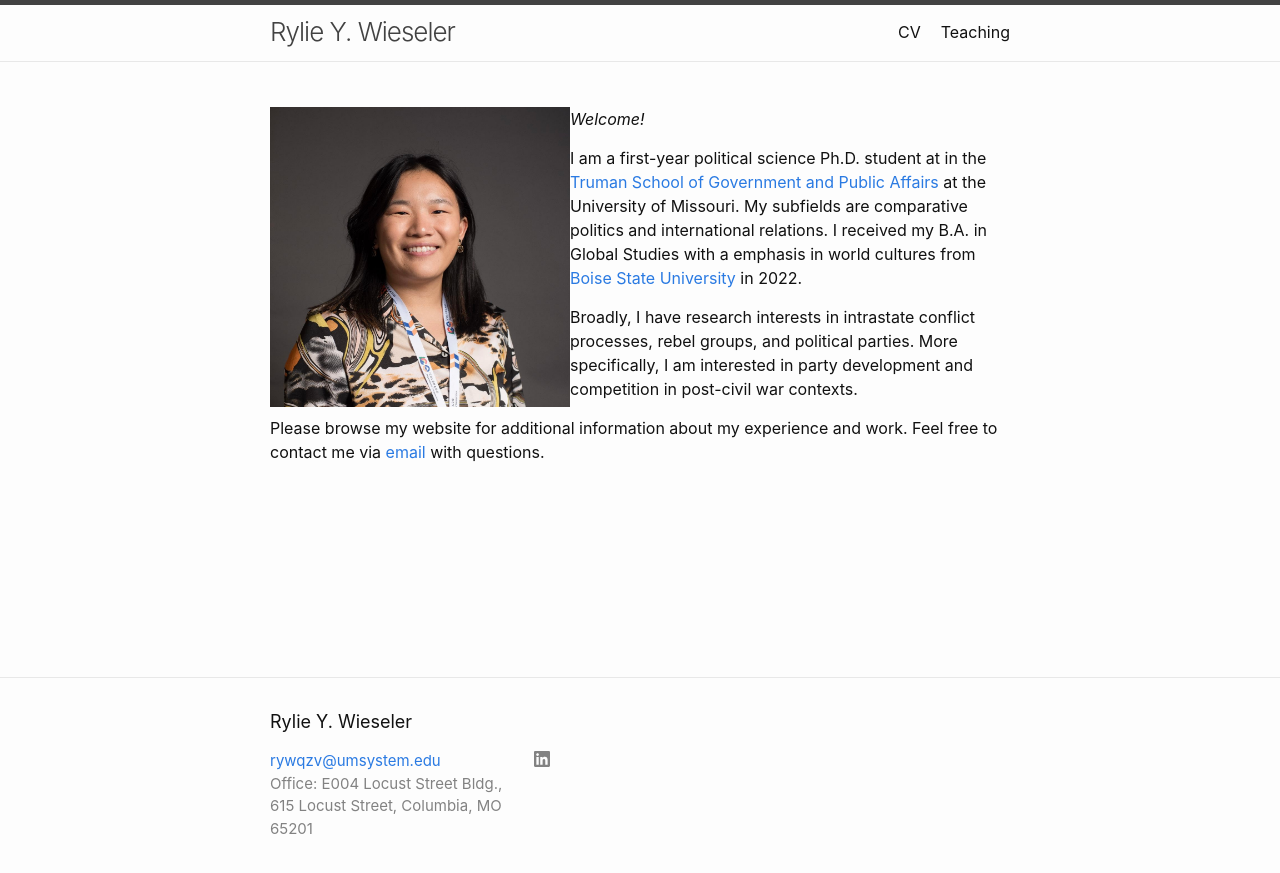
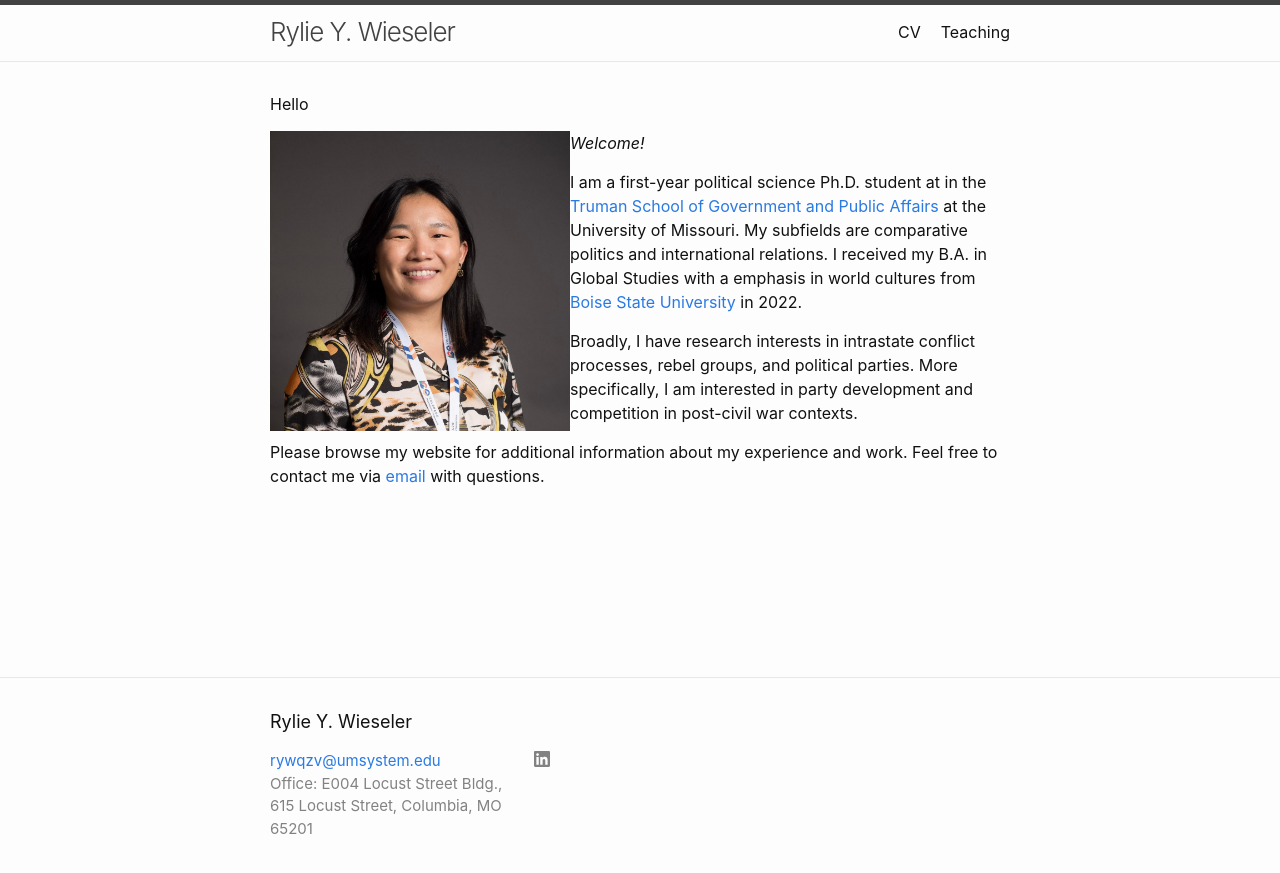
Before and after one commit to ryliewieseler/ryliewieseler.github.io, a Jekyll site: the page built from index.md, in a window 1280 px wide. Shown: the top 873 px of the page. Built offline with Jekyll 4.4.1, drawn with Linux system fonts in a browser that asks for light colours.

Commit message:
Update home.html

```diff
--- a/_layouts/home.html
+++ b/_layouts/home.html
@@ -7,7 +7,15 @@ layout: default
     <h1 class="page-heading">{{ page.title }}</h1>
   {%- endif -%}
 
-  {{ content }}
+  <div class="row">
+    <div class="column">
+      Hello
+    </div>
+    <div class="column">
+      {{ content }}
+    </div>
+  </div>
+<!--   {{ content }} -->
 
 <!--   {%- if site.posts.size > 0 -%}
     <h2 class="post-list-heading">{{ page.list_title | default: "Posts" }}</h2>
```
